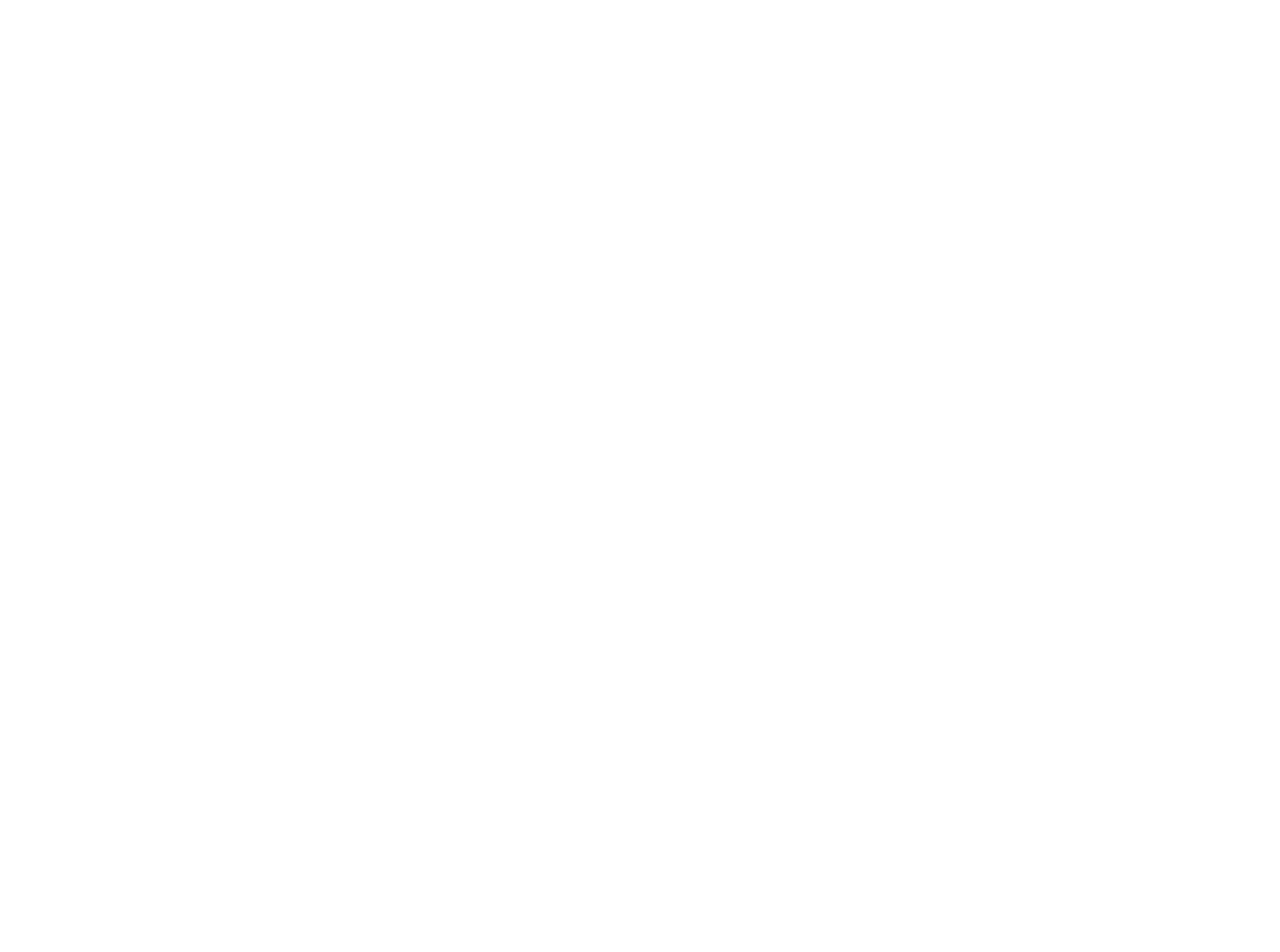
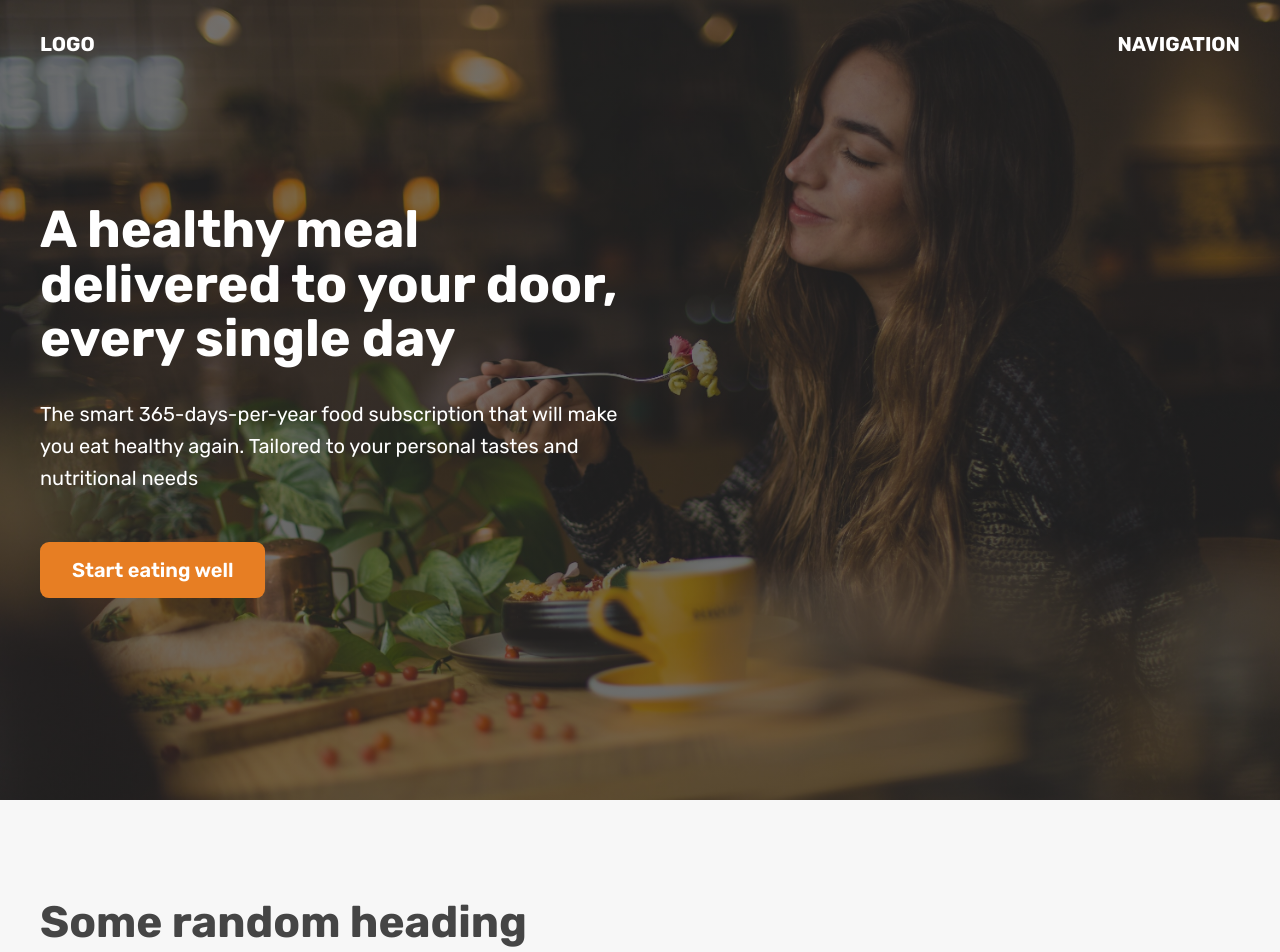
Before and after one commit to Insidiae/jonas-html-css-course, a React (Vite) app in the folder components-and-layout-patterns/: page /demos/hero in a window 1280 px wide. Before the commit this address had no page. Shown: the top 952 px of the page. Before the commit the page ends 800 px from the top, so only its background shows below. Built offline with nearby package versions, Linux system fonts and the light colour scheme.

Commit message:
Add Hero Section Layout

```diff
--- a/components-and-layout-patterns/index.html
+++ b/components-and-layout-patterns/index.html
@@ -4,6 +4,11 @@
     <meta charset="UTF-8" />
     <link rel="icon" type="image/svg+xml" href="/src/favicon.svg" />
     <meta name="viewport" content="width=device-width, initial-scale=1.0" />
+    <link rel="preconnect" href="https://fonts.gstatic.com" />
+    <link
+      href="https://fonts.googleapis.com/css2?family=Rubik:wght@400;600;700&display=swap"
+      rel="stylesheet"
+    />
     <link
       href="https://fonts.googleapis.com/css2?family=Inter:wght@400;500;700&display=swap"
       rel="stylesheet"
--- a/components-and-layout-patterns/src/App.jsx
+++ b/components-and-layout-patterns/src/App.jsx
@@ -3,11 +3,16 @@
 import { BrowserRouter as Router, Routes, Route } from "react-router-dom";
 
 import Home from "./pages/Home";
+import DemoList from "./components/DemoList";
+
+// Components
 import AccordionDemo from "./pages/AccordionDemo";
 import CarouselDemo from "./pages/CarouselDemo";
 import TableDemo from "./pages/TableDemo";
 import PaginationDemo from "./pages/PaginationDemo";
-import DemoList from "./components/DemoList";
+
+// Layout Patterns
+import Hero from "./layout/Hero";
 
 const GlobalStyles = createGlobalStyle`
   * {
@@ -36,6 +41,7 @@
               <Route path="carousel" element={<CarouselDemo />} />
               <Route path="table" element={<TableDemo />} />
               <Route path="pagination" element={<PaginationDemo />} />
+              <Route path="hero" element={<Hero />} />
             </Route>
           </Route>
         </Routes>
--- a/components-and-layout-patterns/src/components/DemoList.jsx
+++ b/components-and-layout-patterns/src/components/DemoList.jsx
@@ -19,6 +19,12 @@
           <Link to="/demos/pagination">Pagination</Link>
         </li>
       </ol>
+      <p>Layout Demos</p>
+      <ol>
+        <li>
+          <Link to="/demos/hero">Hero Section</Link>
+        </li>
+      </ol>
     </div>
   );
 }
--- /dev/null
+++ b/components-and-layout-patterns/src/layout/Hero.jsx
@@ -0,0 +1,132 @@
+import * as React from "react";
+import styled from "styled-components";
+
+export default function Hero() {
+  return (
+    <Wrapper>
+      <Header>
+        <Nav>
+          <div>LOGO</div>
+          <div>NAVIGATION</div>
+        </Nav>
+
+        <HeaderContentWrapper>
+          <HeaderContent>
+            <Title>
+              A healthy meal delivered to your door, every single day
+            </Title>
+            <Text>
+              The smart 365-days-per-year food subscription that will make you
+              eat healthy again. Tailored to your personal tastes and
+              nutritional needs
+            </Text>
+            <ButtonLink href="#">Start eating well</ButtonLink>
+          </HeaderContent>
+        </HeaderContentWrapper>
+      </Header>
+
+      <Section>
+        <Container>
+          <SectionHeading>Some random heading</SectionHeading>
+          <Text>
+            Lorem ipsum dolor sit amet, consectetur adipisicing elit. Atque
+            quas, minus beatae sapiente debitis voluptatum, laudantium veritatis
+            impedit corrupti officia recusandae fugit, voluptates iure velit! Ad
+            suscipit vitae nobis optio. Lorem ipsum dolor sit, amet consectetur
+            adipisicing elit. Reiciendis sequi quam earum voluptas eum
+            laboriosam at cupiditate debitis in odio adipisci repudiandae enim
+            ea, sint quos similique! Debitis, facilis dolore?
+          </Text>
+        </Container>
+      </Section>
+    </Wrapper>
+  );
+}
+
+const Wrapper = styled.div`
+  color: hsl(0 0% 27%);
+  font-family: "Rubik", sans-serif;
+  line-height: normal;
+`;
+
+const Header = styled.header`
+  position: relative;
+  height: 100vh;
+  color: hsl(0 0% 100%);
+  background-image: linear-gradient(
+      rgba(34, 34, 34, 0.6),
+      rgba(34, 34, 34, 0.6)
+    ),
+    url(/assets/hero.jpg);
+  background-size: cover;
+`;
+
+const Container = styled.div`
+  width: 1200px;
+  margin: 0 auto;
+`;
+
+const Nav = styled(Container).attrs({
+  as: "nav",
+})`
+  display: flex;
+  justify-content: space-between;
+
+  padding-top: 32px;
+  font-size: 20px;
+  font-weight: 700;
+`;
+
+const HeaderContentWrapper = styled.div`
+  position: absolute;
+
+  /* In relation to PARENT size */
+  left: 50%;
+  top: 50%;
+
+  /* In relation to ELEMENT size */
+  transform: translate(-50%, -50%);
+
+  width: 1200px;
+`;
+
+const HeaderContent = styled.div`
+  width: 50%;
+`;
+
+const Title = styled.h1`
+  margin-bottom: 32px;
+  font-size: 52px;
+  line-height: 1.05;
+`;
+
+const Text = styled.p`
+  margin-bottom: 48px;
+  font-size: 20px;
+  line-height: 1.6;
+`;
+
+const ButtonLink = styled.a`
+  &,
+  &:link,
+  &:visited {
+    display: inline-block;
+    padding: 16px 32px;
+    border-radius: 9px;
+    color: hsl(0 0% 100%);
+    font-size: 20px;
+    font-weight: 600;
+    text-decoration: none;
+    background-color: hsl(28 80% 52%);
+  }
+`;
+
+const Section = styled.section`
+  padding: 96px 0;
+  background-color: hsl(0 0% 97%);
+`;
+
+const SectionHeading = styled.h2`
+  margin-bottom: 48px;
+  font-size: 44px;
+`;
```
